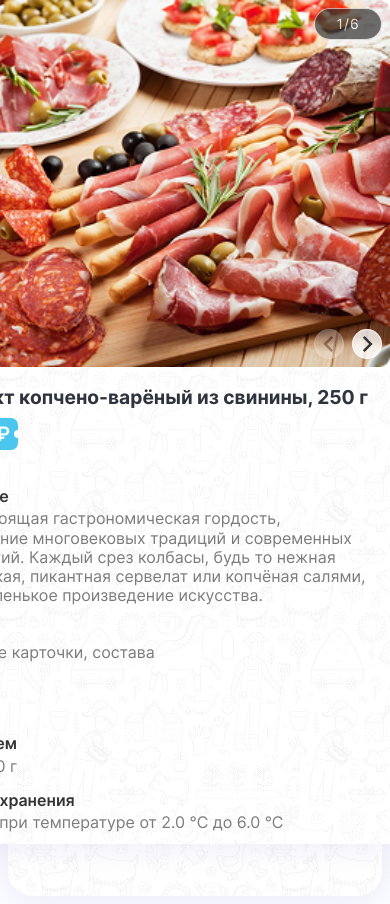
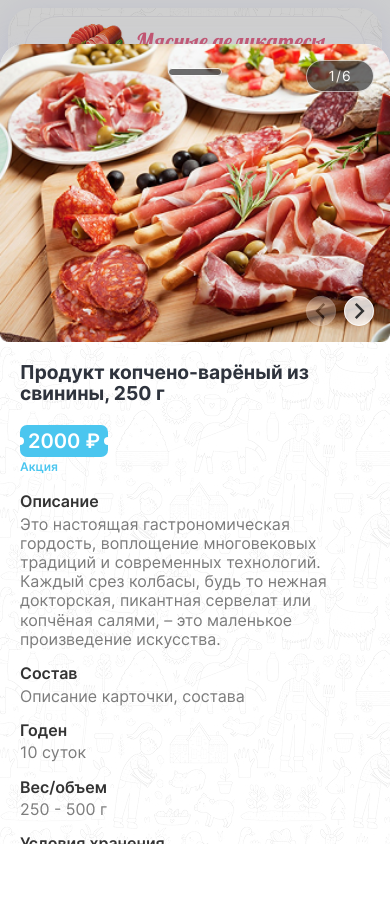
Before and after one commit to Mcrae32/Moms-catalogue, a Vue app: page /assortment/0 in a window 390 px wide. After the commit the page ends 844 px from the top, so only its background shows below. Built offline with nearby package versions, Linux system fonts and the light colour scheme; a web font is replaced by a local one.

Commit message:
added action price

```diff
--- a/src/components/ModalView.vue
+++ b/src/components/ModalView.vue
@@ -10,6 +10,7 @@
       weight: { type: Number, },
       price: { type: Number, },
       reviews: { type: String, },
+      actionPrice: { type: Boolean }
     },
     components: {
       RouterLink
@@ -38,9 +39,12 @@
           <div class="modal-card-head__right-block">
             <p class="modal-card-title">{{ name }}</p>
             <p class="madal-card-weight">{{ weight }} г</p>
-            <div class="modal-card-price product-price price-action">
+            <div
+              class="modal-card-price product-price"
+              :class="actionPrice ? 'price-action' : ''"
+            >
               <p class="product-price__price">{{ price }} ₽</p>
-              <span class="product-price__subprice">Акция</span>
+              <span v-if="actionPrice" class="product-price__subprice">Акция</span>
             </div>
             <router-link class="modal-card-head__link" to="/" @click="goToPosition">
               Перейти в карточку товара
@@ -128,7 +132,7 @@
   .modal-card-title {
     font-size: 20px; font-weight: bold !important;
     color: #333333;
-    margin-bottom: 16px;
+    margin-bottom: 12px !important;
   }
 
   .madal-card-weight {
@@ -143,6 +147,16 @@
     gap: 4px;
     margin-bottom: 20px;
   }
+
+  .product-price__price {
+    width: fit-content;
+    font-size: 20px; font-weight: 600 !important;
+    color: #333333;
+    padding: 6px 0px;
+    margin-bottom: 0 !important;
+  }
+
+  .price-action {
     .product-price__price {
       width: fit-content;
       font-size: 20px; font-weight: 600 !important;
@@ -169,6 +183,7 @@
 
       &::after {
         right: -4px;
+      }
     }
   }
   .product-price__subprice {
--- a/src/components/PageSlider.vue
+++ b/src/components/PageSlider.vue
@@ -44,11 +44,6 @@
                 :watchSlidesProgress="true"
                 :modules="modules"
                 class="mySwiper"
-                :breakpoints="{
-                    '1023': {
-                        enabled: false
-                    },
-                }"
             >
             <swiper-slide
                     v-for="(photo, i) in photosProduct" :key="i"
@@ -108,6 +103,10 @@
         transition-property: transform;
         transition-timing-function: var(--swiper-wrapper-transition-timing-function, initial);
         box-sizing: content-box;
+
+        // @media (max-width: 1023px) {
+        //     max-height: 300px;
+        // }
     }
 
     .swiper-slide {
@@ -154,7 +153,7 @@
             border: none;
             border-radius: 0px;
             height: 100%;
-            max-height: 490px;
+            max-height: 300px;
         }
 
         .swiper-button-prev, .swiper-button-next {
@@ -170,16 +169,28 @@
             &::after {
                 display: none;
             }
+
+            @media (max-width: 1023px) {
+                bottom: 16px;
+            }
         }
 
         .swiper-button-prev {
             left: unset;
             right: 46px;
+
+            @media (max-width: 1023px) {
+                right: 54px;
+            }
         }
 
         .swiper-button-next {
             right: 8px;
             background-position-x: 100%;
+
+            @media (max-width: 1023px) {
+                right: 16px;
+            }
         }
     }
 
@@ -235,6 +246,11 @@
         display: flex;
         align-items: center;
         justify-content: center;
+
+        @media (max-width: 1023px) {
+            top: 16px;
+            right: 16px;
+        }
     }
 
     .preview-swiper {
@@ -247,7 +263,10 @@
     .product-rewiews__slider {
         @media (max-width: 1023px) {
             height: 100%;
+            max-height: 300px;
         }
     }
 
+
+
 </style>
--- a/src/components/ProductCard.vue
+++ b/src/components/ProductCard.vue
@@ -18,7 +18,7 @@
                     <p class="card__reviews">{{ cardReviews }}</p>
                 </div>
                 <div class="card__footer">
-                    <span class="card__price">{{ cardPrice }} &nbsp;₽</span>
+                    <span class="card__price" :class="actionPrice ? 'action' : ''">{{ cardPrice }} &nbsp;₽</span>
                     <button class="card__button"></button>
                 </div>
             </div>
@@ -32,6 +32,7 @@
         :price="cardPrice"
         :reviews="cardReviews"
         @close-modal="closeModal"
+        :actionPrice="actionPrice"
     />
 </template>
 
@@ -50,7 +51,8 @@
         cardReviews: { type: String, },
         cardPrice: { type: Number, },
         cardImage: { type: String, },
-        modalState: { type: Boolean, required: true, }
+        modalState: { type: Boolean, required: true, },
+        actionPrice: { type: Boolean },
     },
     methods: {
         openModal(id) {
@@ -197,6 +199,33 @@
         font-weight: bold;
         color: #333333;
     }
+    .card__price.action {
+      width: fit-content;
+      font-size: 16px; font-weight: 600 !important;
+      color: #ffffff;
+      background-color: #4BC6EF;
+      padding: 6px 8px;
+      margin-bottom: 0 !important;
+      border-radius: 4px;
+      position: relative;
 
+      &::before, &::after {
+        content: '';
+        display: block;
+        background-color: #ffffff;
+        width: 6px; height: 6px;
+        border-radius: 3px;
+        position: absolute;
+        top: calc(50% - 3px);
+      }
+
+      &::before {
+        left: -3px;
+      }
+
+      &::after {
+        right: -3px;
+      }
+    }
 
 </style>
--- a/src/scss/main.scss
+++ b/src/scss/main.scss
@@ -146,6 +146,10 @@
         padding: 8px;
         border-radius: 0;
         min-height: calc(100vh - 0px);
+        overflow: hidden;
+        &:has(.product-reviews) {
+            height: 100vh;
+        }
     }
 }
 
--- a/src/store.js
+++ b/src/store.js
@@ -13,6 +13,7 @@
             modalState: false,
             reviewsPhotosProduct: ['/src/assets/images/assortment/1/1-1.jpg', '/src/assets/images/assortment/1/1-1.jpg', '/src/assets/images/assortment/1/1-1.jpg', '/src/assets/images/assortment/1/1-1.jpg', '/src/assets/images/assortment/1/1-1.jpg', '/src/assets/images/assortment/1/1-1.jpg'],
             typeProduction: 'sausages',
+            actionPrice: true,
         },
         {
             id: 1,
@@ -25,6 +26,7 @@
             modalState: false,
             reviewsPhotosProduct: ['/src/assets/images/assortment/1/1-1.jpg', '/src/assets/images/assortment/1/1-1.jpg'],
             typeProduction: 'sosiski',
+            actionPrice: false,
         },
         {
             id: 2,
@@ -37,6 +39,7 @@
             modalState: false,
             reviewsPhotosProduct: ['/src/assets/images/assortment/1/1-1.jpg', '/src/assets/images/assortment/1/1-1.jpg'],
             typeProduction: 'chips',
+            actionPrice: false,
         },
         {
             id: 3,
@@ -49,6 +52,7 @@
             modalState: false,
             reviewsPhotosProduct: ['/src/assets/images/assortment/1/1-1.jpg', '/src/assets/images/assortment/1/1-1.jpg'],
             typeProduction: 'sausages',
+            actionPrice: false,
         },
     ],
 })
--- a/src/views/Assortment.vue
+++ b/src/views/Assortment.vue
@@ -36,6 +36,7 @@
               :cardPrice="product.cardPrice"
               :cardImage="product.cardImage"
               :modalState="product.modalState"
+              :actionPrice="product.actionPrice"
             ></product-card>
           </div>
         </div>
--- a/src/views/ProductView.vue
+++ b/src/views/ProductView.vue
@@ -11,11 +11,15 @@
   />
   <div class="content__product-reviews product-reviews">
     <div class="product-reviews__column">
+      <div>
         <h1>{{ productItem.nameProduct }}, {{ productItem.weight }} г</h1>
         <p class="product-reviews__weight">{{ productItem.weight }} г</p>
-      <div class="product-reviews-price product-price price-action">
+        <div
+          class="product-reviews-price product-price"
+          :class="productItem.actionPrice ? 'price-action' : ''"
+        >
           <p class="product-price__price">{{ productItem.cardPrice }} ₽</p>
-        <span class="product-reviews__subprice">Акция</span>
+          <span v-if="productItem.actionPrice" class="product-reviews__subprice">Акция</span>
         </div>
         <div class="product-reviews__text product-text">
           <div class="product-text__block">
@@ -40,13 +44,15 @@
           </div>
         </div>
       </div>
+    </div>
     <div class="product-reviews__column product-reviews__column_slider">
       <PageSlider
         :photosProduct="productItem.reviewsPhotosProduct"
       />
     </div>
+    <div class="product-reviews__bottom-close" @click="hideReviews"></div>
   </div>
-  <div class="modal-background"></div>
+  <div class="modal-background" @click="hideReviews"></div>
   </template>
   <!-- sdfg -->
 </template>
@@ -72,6 +78,9 @@
     handleResize() {
       this.winWidth = widndow.innerWidth;
     },
+    hideReviews() {
+      this.$router.push('/assortment');
+    }
   },
   mounted() {
     window.onresize = () => {
@@ -106,6 +115,13 @@
       gap: 0px;
     }
 
+    @media (max-width: 599px) {
+      top: 44px;
+      left: 0px;
+      width: 100%;
+      border-radius: 24px 24px 0px 0px;
+    }
+
     h1 {
       font-size: 2em;
       text-wrap: pretty;
@@ -116,18 +132,20 @@
 
       @media (max-width: 1023px) {
         font-size: 1.2em;
-        grid-area: title;
+        margin-bottom: 20px;
+        // grid-area: title;
       }
     }
 
     .product-reviews__text {
       @media (max-width: 1023px) {
         grid-area: reviews;
+        overflow: auto;
       }
     }
 
     .product-reviews__weight {
-      margin-bottom: 2em;
+      margin-bottom: 1.2em;
 
       @media (max-width: 1023px) {
         display: none;
@@ -148,6 +166,11 @@
       @media (max-width: 1023px) {
         padding: 0px;
         height: 50%;
+        max-height: 300px;
+      }
+
+      @media (max-width: 599px) {
+        max-width: 100%;
       }
     }
   }
@@ -155,11 +178,30 @@
   .product-reviews__column {
     @media (max-width: 1023px) {
       padding: 20px;
+
+      & > div {
         // display: grid;
         // grid-template-areas: "title"
-      //                      "reviews"
-      //                      "price";
+        //                     "reviews"
+        //                     "price";
+        height: 100%;
+        overflow: auto;
       }
+
+      &:first-child {
+        height: calc(100vh - 300px);
+
+        @media (max-height: 699px) {
+          height: calc(100vh - 54%);
+        }
+
+        @media (max-height: 599px) {
+          height: calc(100vh - 50%);
+        }
+      }
+    }
+
+
   }
 
   .modal-background {
@@ -179,40 +221,48 @@
     margin-bottom: 20px;
 
     @media (max-width: 1023px) {
-      // grid-area: price;
-      // margin-bottom: 0;
+      grid-area: price;
+      // margin-bottom: 8px;
     }
   }
+
   .product-price__price {
     width: fit-content;
-    font-size: 20px;
-    font-weight: 600 !important;
+    font-size: 20px; font-weight: 600 !important;
+    color: #333333;
+    padding: 6px 0px;
+    margin-bottom: 0 !important;
+  }
+
+  .price-action {
+    .product-price__price {
+      width: fit-content;
+      font-size: 20px; font-weight: 600 !important;
       color: #ffffff;
       background-color: #4BC6EF;
       padding: 6px 8px;
+      margin-bottom: 0 !important;
       border-radius: 7px;
       position: relative;
-    margin-bottom: 2px !important;
-  }
 
-  .product-price__price::before,
-  .product-price__price::after {
-    content: "";
+      &::before, &::after {
+        content: '';
         display: block;
         background-color: #ffffff;
-    width: 8px;
-    height: 8px;
+        width: 8px; height: 8px;
         border-radius: 4px;
         position: absolute;
         top: calc(50% - 4px);
       }
 
-  .product-price__price::before {
+      &::before {
         left: -4px;
       }
 
-  .product-price__price::after {
+      &::after {
         right: -4px;
+      }
+    }
   }
   .product-reviews__subprice {
     font-size: 12px;
@@ -250,4 +300,36 @@
       }
     }
   }
+
+  .product-reviews__bottom-close {
+    display: none;
+    position: absolute;
+    top: 16px;
+    bottom: unset;
+    left: 16px;
+    width: 30px;
+    height: 30px;
+    background-image: url(../assets/images/icons/other/slider-arrows.svg);
+    background-position-x: 100%;
+    background-repeat: no-repeat;
+    overflow: hidden;
+    z-index: 2;
+    cursor: pointer;
+
+    @media (max-width: 1023px) {
+      display: block;
+    }
+
+    @media (max-width: 599px) {
+      background-color: #333333;
+      opacity: 0.7;
+      background-image: unset;
+      width: 54px;
+      height: 8px;
+      border-radius: 4px;
+      left: calc(50% - 27px);
+      top: 24px;
+      border: 1px solid white;
+    }
+  }
 </style>
```
Lines whose indentation alone changed are shown as unchanged.
